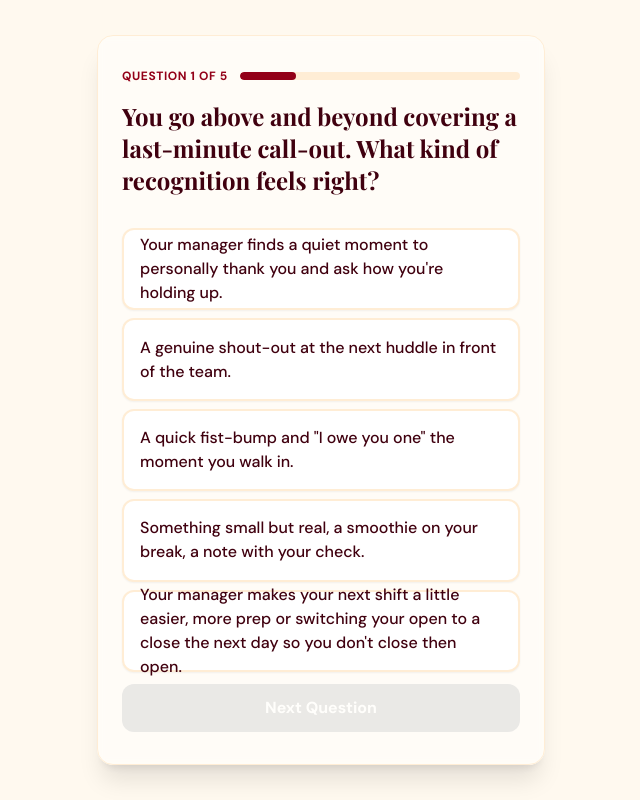
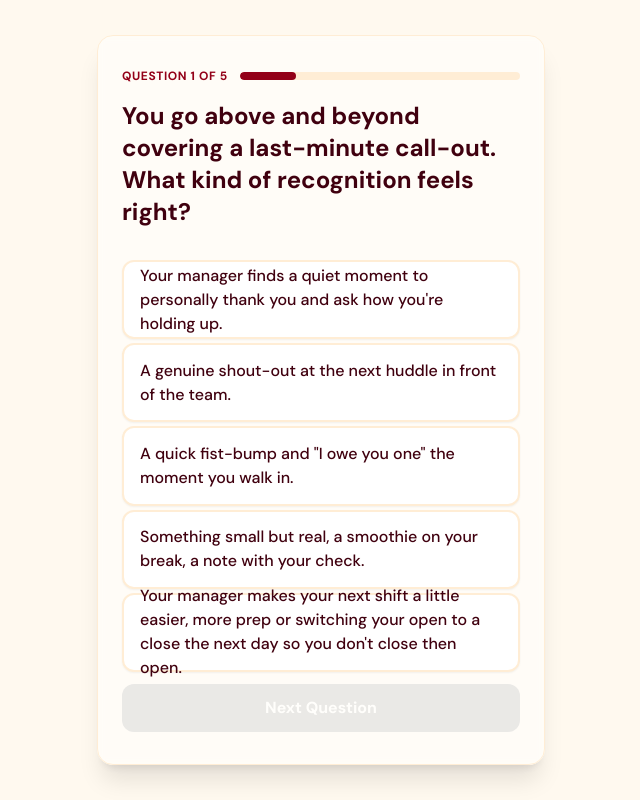
Before and after one commit to SmoothieKing-Learnings/appreciation_style_quiz, a React (Vite) app: page / in a window 1280 px wide. Both pictures are taken after typing "Sample" into the empty fields and a click on the button "Let's Blend!". Shown: the whole page, without its empty margins (319-959 px from the left). Built offline with nearby package versions, Linux system fonts and the light colour scheme; a web font is replaced by a local one.

Commit message:
Update QuizScreen.jsx

```diff
--- a/src/components/QuizScreen.jsx
+++ b/src/components/QuizScreen.jsx
@@ -73,13 +73,13 @@ export default function QuizScreen({ onComplete }) {
       <ProgressBar current={currentQuestionIndex + 1} total={shuffledQuestions.length} />
 
       <h2
-        className="font-heading text-lg sm:text-xl md:text-2xl font-bold text-quiz-text w-full leading-snug mb-6 sm:mb-8"
+        className="font-body text-lg sm:text-xl md:text-2xl font-bold text-quiz-text w-full leading-snug mb-6 sm:mb-8"
         aria-live="polite"
       >
         {currentQuestion.text}
       </h2>
 
-      <div className="w-full flex-1 flex flex-col gap-1 sm:gap-2 min-h-0">
+      <div className="w-full flex-1 flex flex-col gap-1 min-h-0">
         {currentQuestion.options.map((option, idx) => {
           const isSelected = selectedAnswer === option.styleId;
           return (
@@ -89,7 +89,7 @@ export default function QuizScreen({ onComplete }) {
               tabIndex={0}
               onClick={() => handleOptionSelect(option.styleId)}
               onKeyDown={(e) => handleKeyDown(e, option.styleId)}
-              className={`w-full flex-1 min-h-[44px] px-3 sm:px-4 py-2 rounded-xl border-2 transition-all cursor-pointer shadow-sm flex items-center
+              className={`w-full flex-1 min-h-[44px] px-3 sm:px-4 py-1.5 rounded-xl border-2 transition-all cursor-pointer shadow-sm flex items-center
                 ${isSelected
                   ? 'border-quiz-primary bg-[#fff5e6] shadow-md ring-2 ring-quiz-primary/30'
                   : 'border-orange-100 bg-white hover:border-quiz-primary hover:bg-[#fff5e6] hover:shadow'
@@ -97,7 +97,7 @@ export default function QuizScreen({ onComplete }) {
               aria-label={`Option ${idx + 1}: ${option.text}`}
               aria-pressed={isSelected}
             >
-              <span className="text-sm sm:text-base font-medium text-quiz-text">{option.text}</span>
+              <span className="text-sm sm:text-base font-medium text-quiz-text leading-snug">{option.text}</span>
             </div>
           );
         })}
```
